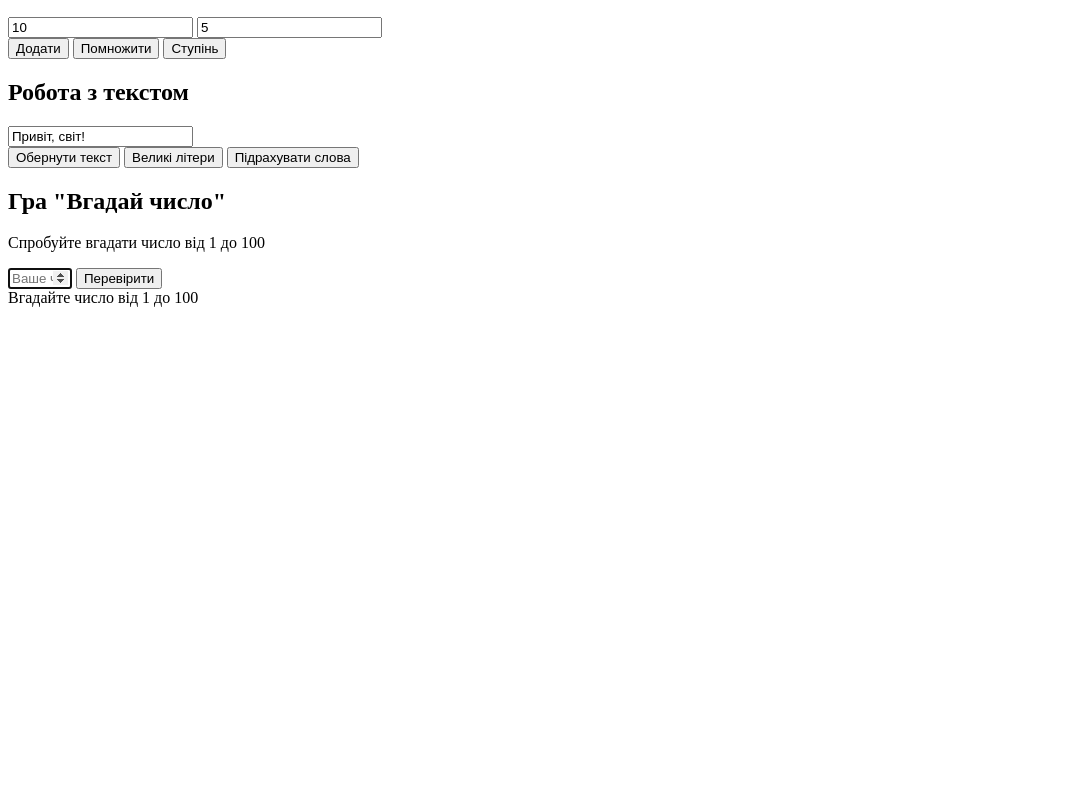
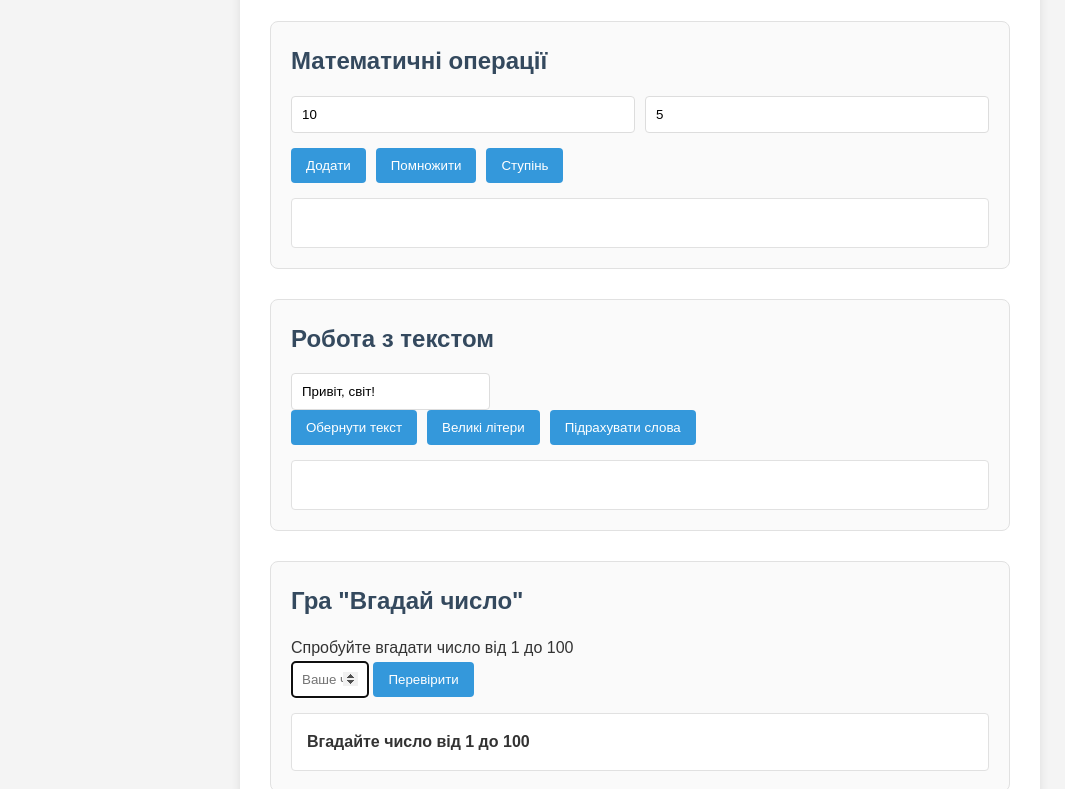
Before and after one commit to formoonsohi/hw-f4-6, a website built with Parcel: page src/index.html in a window 1280 px wide. Shown: the part 110-899 px from the top of the page, without its empty margins (0-1065 px from the left). Before the commit the page ends 800 px from the top, so only its background shows below. Built offline with nearby package versions, Linux system fonts and the light colour scheme.

Commit message:
Описание ваших изменени

```diff
--- a/package.json
+++ b/package.json
@@ -5,7 +5,8 @@
   "source": "src/index.html",
   "scripts": {
     "dev": "parcel src/index.html",
-    "build": "parcel build src/index.html --public-url ./",
+    "build": "parcel build src/index.html --public-url ./ --no-cache --no-source-maps",
+    "build:clean": "rd /s /q dist 2>nul || true && parcel build src/index.html --public-url ./",
     "predeploy": "npm run build",
     "deploy": "gh-pages -d dist"
   },
--- a/src/index.html
+++ b/src/index.html
@@ -4,7 +4,7 @@
     <meta charset="UTF-8" />
     <meta name="viewport" content="width=device-width, initial-scale=1.0" />
     <title>Модульний проект з Parcel</title>
-    <link rel="stylesheet" href="./styles.css" />
+    <link rel="stylesheet" href="styles.css" />
   </head>
   <body>
     <div class="container">
@@ -55,7 +55,10 @@
         <button id="new-game" style="display: none">Нова гра</button>
       </div>
     </div>
-
+    <!-- что бы запушить на гитхаб через консоль нужно сначало
+     1. git add .
+     2. git commit -m "Описание ваших изменений"
+     3. git push origin main -->
     <script type="module" src="main.js"></script>
   </body>
 </html>
--- a/src/styles.css
+++ b/src/styles.css
@@ -0,0 +1,89 @@
+* {
+  margin: 0;
+  padding: 0;
+  box-sizing: border-box;
+}
+
+body {
+  font-family: "Arial", sans-serif;
+  line-height: 1.6;
+  color: #333;
+  background-color: #f4f4f4;
+  padding: 20px;
+}
+
+.container {
+  max-width: 800px;
+  margin: 0 auto;
+  background: white;
+  padding: 30px;
+  border-radius: 10px;
+  box-shadow: 0 2px 10px rgba(0, 0, 0, 0.1);
+}
+
+h1 {
+  text-align: center;
+  margin-bottom: 30px;
+  color: #2c3e50;
+}
+
+.section {
+  margin-bottom: 30px;
+  padding: 20px;
+  border: 1px solid #e1e1e1;
+  border-radius: 8px;
+  background: #fafafa;
+}
+
+h2 {
+  margin-bottom: 15px;
+  color: #34495e;
+}
+
+.input-group {
+  display: flex;
+  gap: 10px;
+  margin-bottom: 15px;
+}
+
+input {
+  padding: 10px;
+  border: 1px solid #ddd;
+  border-radius: 4px;
+  flex: 1;
+}
+
+.buttons {
+  display: flex;
+  gap: 10px;
+  margin-bottom: 15px;
+}
+
+button {
+  padding: 10px 15px;
+  background: #3498db;
+  color: white;
+  border: none;
+  border-radius: 4px;
+  cursor: pointer;
+  transition: background 0.3s;
+}
+
+button:hover {
+  background: #2980b9;
+}
+
+.result {
+  padding: 15px;
+  background: white;
+  border: 1px solid #e1e1e1;
+  border-radius: 4px;
+  min-height: 50px;
+  display: flex;
+  align-items: center;
+  font-weight: bold;
+}
+
+#game-result {
+  margin-top: 15px;
+}
```
Also changed, not shown: README.md (deleted).
